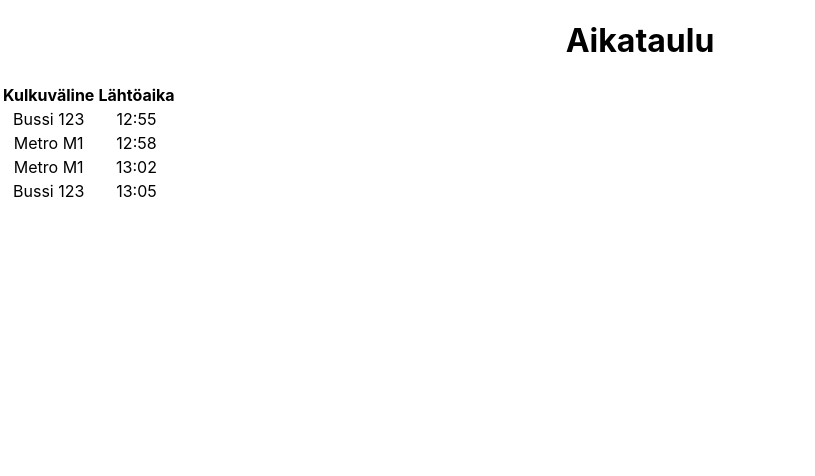
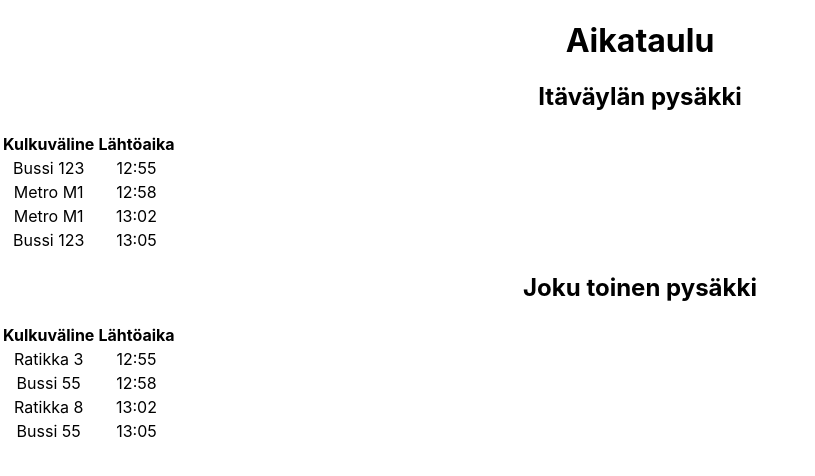
Before and after one commit to turger/react-homma, a React (Create React App) app in the folder viisasten-kivi/: page / in a window 1280 px wide. Shown: the top 476 px of the page, without its empty margins (0-815 px from the left). Built offline with nearby package versions, Linux system fonts and the light colour scheme.

Commit message:
Lisää useita pysäkkejä ja niille omat pysäkkiajat, jotka rendataan timetable-komponentissa

```diff
--- a/viisasten-kivi/src/App.js
+++ b/viisasten-kivi/src/App.js
@@ -3,7 +3,10 @@ import Timetable from './Timetable'
 import './App.css'
 
 function App() {
-  const stopTimes = [
+  const stopsData = [
+    {
+      stopName: 'Itäväylän pysäkki',
+      stopTimes: [
         {
           route: 'Bussi 123',
           time: '12:55',
@@ -19,13 +22,36 @@ function App() {
         {
           route: 'Bussi 123',
           time: '13:05',
+        }
+      ]
     },
+    {
+      stopName: 'Joku toinen pysäkki',
+      stopTimes: [
+        {
+          route: 'Ratikka 3',
+          time: '12:55',
+        },
+        {
+          route: 'Bussi 55',
+          time: '12:58',
+        },
+        {
+          route: 'Ratikka 8',
+          time: '13:02',
+        },
+        {
+          route: 'Bussi 55',
+          time: '13:05',
+        }
+      ]
+    }
   ]
 
   return (
     <div className="App">
       <h1>Aikataulu</h1>
-      <Timetable stopTimes={stopTimes}/>
+      <Timetable stopsData={stopsData}/>
     </div>
   );
 }
--- a/viisasten-kivi/src/Timetable.js
+++ b/viisasten-kivi/src/Timetable.js
@@ -2,9 +2,12 @@ import React, { Component } from 'react'
 
 class Timetable extends Component {
   render() {
-    const { stopTimes } = this.props
+    const { stopsData } = this.props
 
     return (
+      stopsData.map(stop =>
+        <div>
+          <h2>{stop.stopName}</h2>
           <table>
             <thead>
               <tr>
@@ -13,7 +16,7 @@ class Timetable extends Component {
               </tr>
             </thead>
             <tbody>
-          {(stopTimes.map(stopTime =>
+              {(stop.stopTimes.map(stopTime =>
                 <tr key={`${stopTime.route}-${stopTime.time}`}>
                   <td>{stopTime.route}</td>
                   <td>{stopTime.time}</td>
@@ -21,6 +24,8 @@ class Timetable extends Component {
               ))}
             </tbody>
           </table>
+        </div>
+      )
     )
   }
 }
```
Lines whose indentation alone changed are shown as unchanged.
